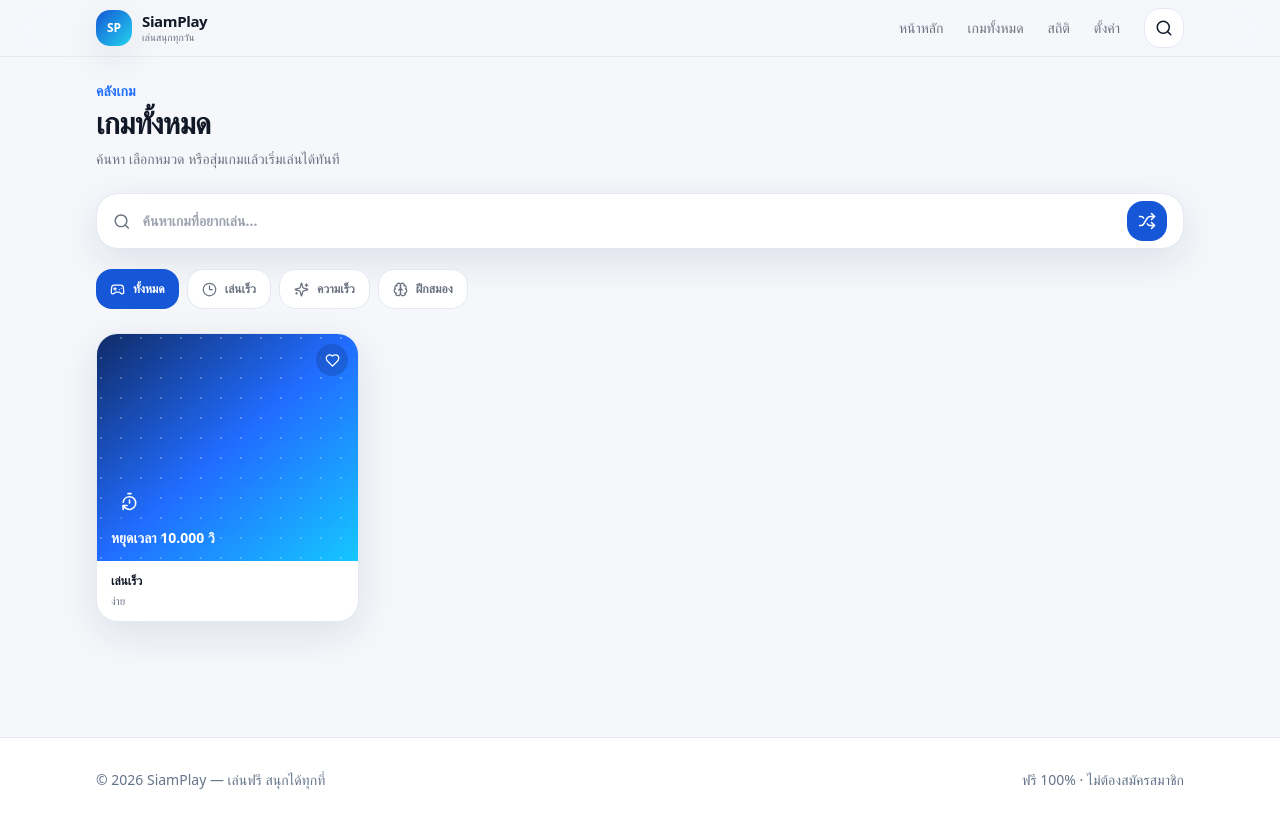
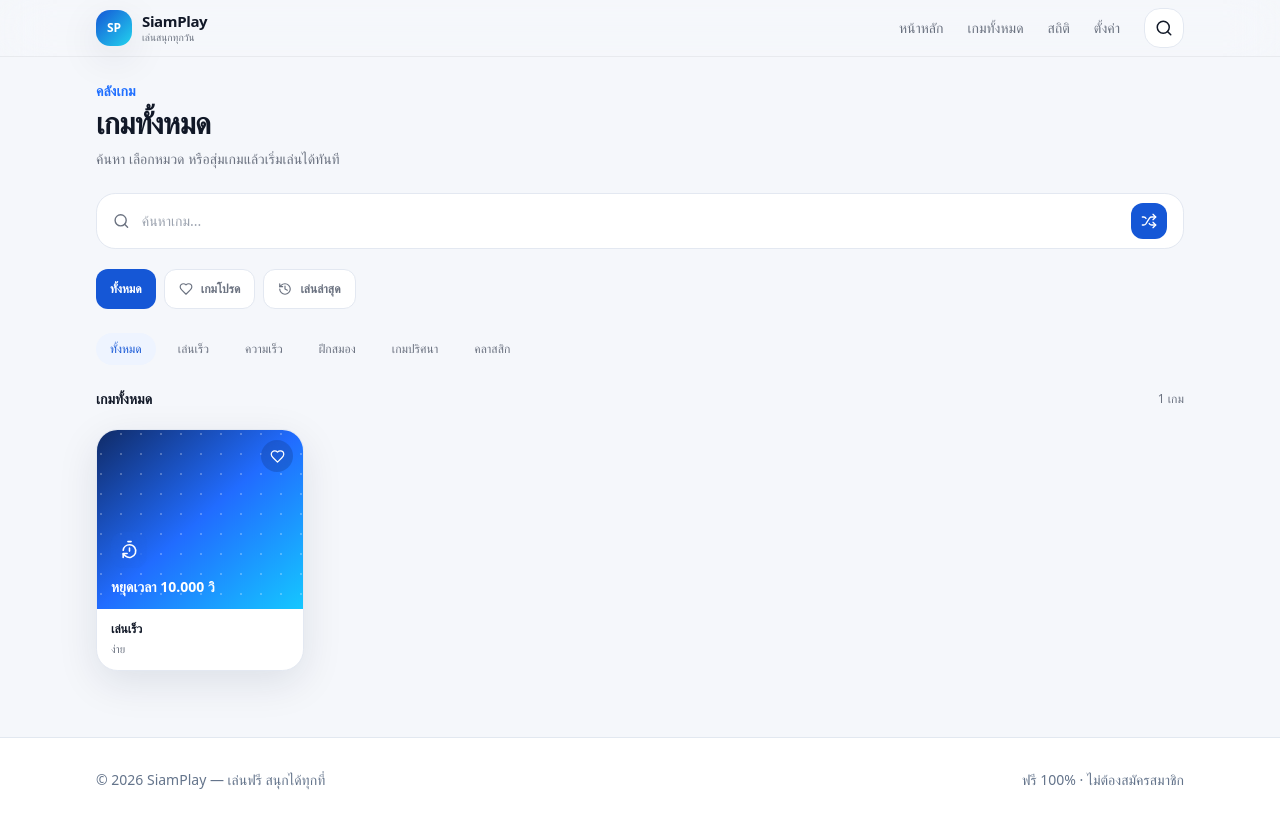
Before and after one commit to UnknownCode-2026/siamplay, a Next.js app: page /games in a window 1280 px wide. Built offline with nearby package versions, Linux system fonts and the light colour scheme.

Commit message:
feat(v1.3): rebuild components/games/GamesBrowser.tsx

```diff
--- a/components/games/GamesBrowser.tsx
+++ b/components/games/GamesBrowser.tsx
@@ -1,31 +1,39 @@
 "use client";
 
-import { Brain, Clock3, Gamepad2, Search, Shuffle, Sparkles } from "lucide-react";
-import { useMemo, useState } from "react";
+import { Heart, History, Search, Shuffle } from "lucide-react";
+import { useEffect, useMemo, useRef, useState } from "react";
 import { useRouter } from "next/navigation";
 import type { GameDefinition } from "@/types/game";
 import { GameCard } from "@/components/games/GameCard";
+import { STORAGE_KEYS, safeRead } from "@/lib/storage";
 
-const categories = [
-  ["ทั้งหมด", Gamepad2],
-  ["เล่นเร็ว", Clock3],
-  ["ความเร็ว", Sparkles],
-  ["ฝึกสมอง", Brain],
-];
+const categories = ["ทั้งหมด", "เล่นเร็ว", "ความเร็ว", "ฝึกสมอง", "เกมปริศนา", "คลาสสิก"];
 
-export function GamesBrowser({ games, randomMode = false }: { games: GameDefinition[]; randomMode?: boolean }) {
+export function GamesBrowser({ games, randomMode = false, initialView = "all", autoFocus = false }: { games: GameDefinition[]; randomMode?: boolean; initialView?: "all"|"favorites"|"recent"; autoFocus?: boolean }) {
   const [query, setQuery] = useState("");
   const [category, setCategory] = useState("ทั้งหมด");
+  const [view, setView] = useState<"all"|"favorites"|"recent">(initialView);
+  const [favorites, setFavorites] = useState<string[]>([]);
+  const [recent, setRecent] = useState<string[]>([]);
+  const inputRef = useRef<HTMLInputElement>(null);
   const router = useRouter();
+
+  useEffect(() => {
+    setFavorites(safeRead<string[]>(STORAGE_KEYS.favorites, []));
+    setRecent(safeRead<string[]>(STORAGE_KEYS.recent, []));
+    if (autoFocus) setTimeout(() => inputRef.current?.focus(), 80);
+  }, [autoFocus]);
 
   const filtered = useMemo(() => {
     const q = query.trim().toLowerCase();
     return games.filter((game) => {
-      const matchCategory = category === "ทั้งหมด" || game.category === category;
+      if (view === "favorites" && !favorites.includes(game.id)) return false;
+      if (view === "recent" && !recent.includes(game.id)) return false;
+      if (category !== "ทั้งหมด" && game.category !== category) return false;
       const haystack = [game.name, game.description, game.category, ...(game.keywords ?? [])].join(" ").toLowerCase();
-      return matchCategory && (!q || haystack.includes(q));
-    });
-  }, [games, query, category]);
+      return !q || haystack.includes(q);
+    }).sort((a,b) => view === "recent" ? recent.indexOf(a.id) - recent.indexOf(b.id) : 0);
+  }, [games, query, category, view, favorites, recent]);
 
   function randomGame() {
     if (!games.length) return;
@@ -34,34 +42,45 @@ export function GamesBrowser({ games, randomMode = false }: { games: GameDefinit
 
   return (
     <div className="space-y-5">
-      <label className="flex min-h-14 items-center gap-3 rounded-[1.4rem] border surface px-4 shadow-soft">
-        <Search size={19} className="text-muted" />
-        <input value={query} onChange={(e) => setQuery(e.target.value)} className="w-full bg-transparent text-sm font-semibold text-main outline-none placeholder:text-muted" placeholder="ค้นหาเกมที่อยากเล่น..." />
-        <button type="button" onClick={randomGame} aria-label="สุ่มเกม" className="grid h-10 w-10 shrink-0 place-items-center rounded-2xl bg-siam-600 text-white"><Shuffle size={18}/></button>
+      <label className="flex min-h-14 items-center gap-3 rounded-[1.2rem] border surface px-4">
+        <Search size={18} className="text-muted" />
+        <input ref={inputRef} value={query} onChange={(e)=>setQuery(e.target.value)} className="w-full bg-transparent text-sm font-medium text-main outline-none placeholder:text-muted" placeholder="ค้นหาเกม..." />
+        <button type="button" onClick={randomGame} aria-label="สุ่มเกม" className="grid h-9 w-9 shrink-0 place-items-center rounded-xl bg-siam-600 text-white"><Shuffle size={16}/></button>
       </label>
 
-      {randomMode && (
-        <button onClick={randomGame} className="inline-flex min-h-12 w-full items-center justify-center gap-2 rounded-2xl bg-gradient-to-r from-siam-600 to-cyan-400 px-5 py-3 font-black text-white shadow-soft">
-          <Shuffle size={18}/> สุ่มเกมให้ฉัน
-        </button>
-      )}
+      {randomMode && <button onClick={randomGame} className="inline-flex min-h-11 w-full items-center justify-center gap-2 rounded-xl bg-siam-600 px-4 text-sm font-semibold text-white"><Shuffle size={16}/> สุ่มเกมตอนนี้</button>}
 
-      <div className="flex gap-2 overflow-x-auto pb-1">
-        {categories.map(([name, Icon]: any) => (
-          <button key={name} onClick={() => setCategory(name)} className={`inline-flex min-h-10 items-center gap-2 whitespace-nowrap rounded-2xl px-3.5 text-xs font-black transition ${category === name ? "bg-siam-600 text-white" : "border surface text-muted"}`}>
-            <Icon size={15}/>{name}
+      <div className="rail flex gap-2 overflow-x-auto pb-1">
+        {[
+          ["all","ทั้งหมด",null],
+          ["favorites","เกมโปรด",Heart],
+          ["recent","เล่นล่าสุด",History],
+        ].map(([id,label,Icon]:any)=>(
+          <button key={id} onClick={()=>setView(id)} className={`inline-flex min-h-10 items-center gap-2 whitespace-nowrap rounded-xl px-3.5 text-xs font-semibold ${view===id?"bg-siam-600 text-white":"border surface text-muted"}`}>
+            {Icon&&<Icon size={14}/>} {label}
           </button>
         ))}
       </div>
 
+      <div className="rail flex gap-2 overflow-x-auto pb-1">
+        {categories.map((name)=>(
+          <button key={name} onClick={()=>setCategory(name)} className={`whitespace-nowrap rounded-full px-3.5 py-2 text-xs font-medium ${category===name?"bg-[color:var(--surface-soft)] text-siam-600":"text-muted"}`}>{name}</button>
+        ))}
+      </div>
+
+      <div className="flex items-center justify-between">
+        <p className="text-sm font-semibold text-main">{view==="favorites"?"เกมโปรด":view==="recent"?"เล่นล่าสุด":"เกมทั้งหมด"}</p>
+        <p className="text-xs text-muted">{filtered.length} เกม</p>
+      </div>
+
       {filtered.length ? (
-        <div className="grid grid-cols-2 gap-3 sm:grid-cols-2 lg:grid-cols-4">
-          {filtered.map((game) => <GameCard key={game.id} game={game} compact />)}
+        <div className="grid grid-cols-2 gap-3 sm:grid-cols-3 lg:grid-cols-5">
+          {filtered.map((game)=><GameCard key={game.id} game={game} compact />)}
         </div>
       ) : (
-        <div className="rounded-[1.6rem] border border-dashed p-10 text-center surface">
-          <p className="font-black text-main">ไม่เจอเกมนี้</p>
-          <p className="mt-2 text-sm text-muted">ลองค้นหาด้วยคำอื่นดู</p>
+        <div className="rounded-[1.4rem] border border-dashed p-9 text-center surface">
+          <p className="text-sm font-semibold text-main">ยังไม่มีเกมในรายการนี้</p>
+          <p className="mt-1 text-xs text-muted">ลองเลือกหมวดอื่นหรือค้นหาด้วยคำใหม่</p>
         </div>
       )}
     </div>
```
